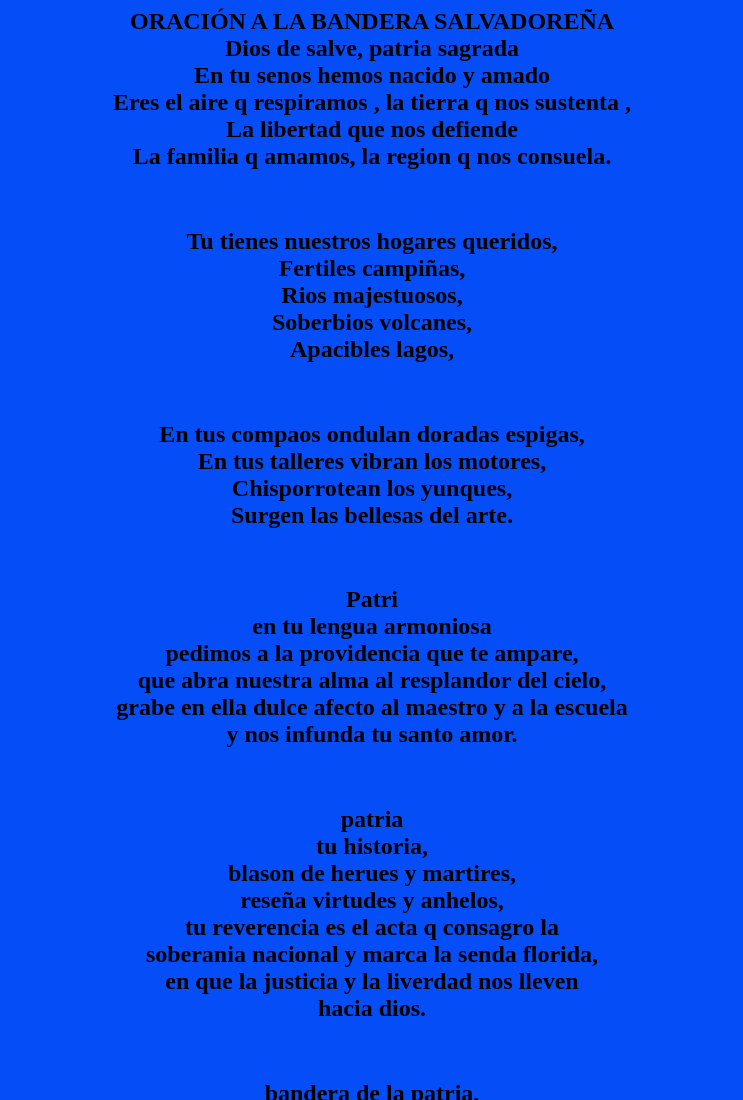
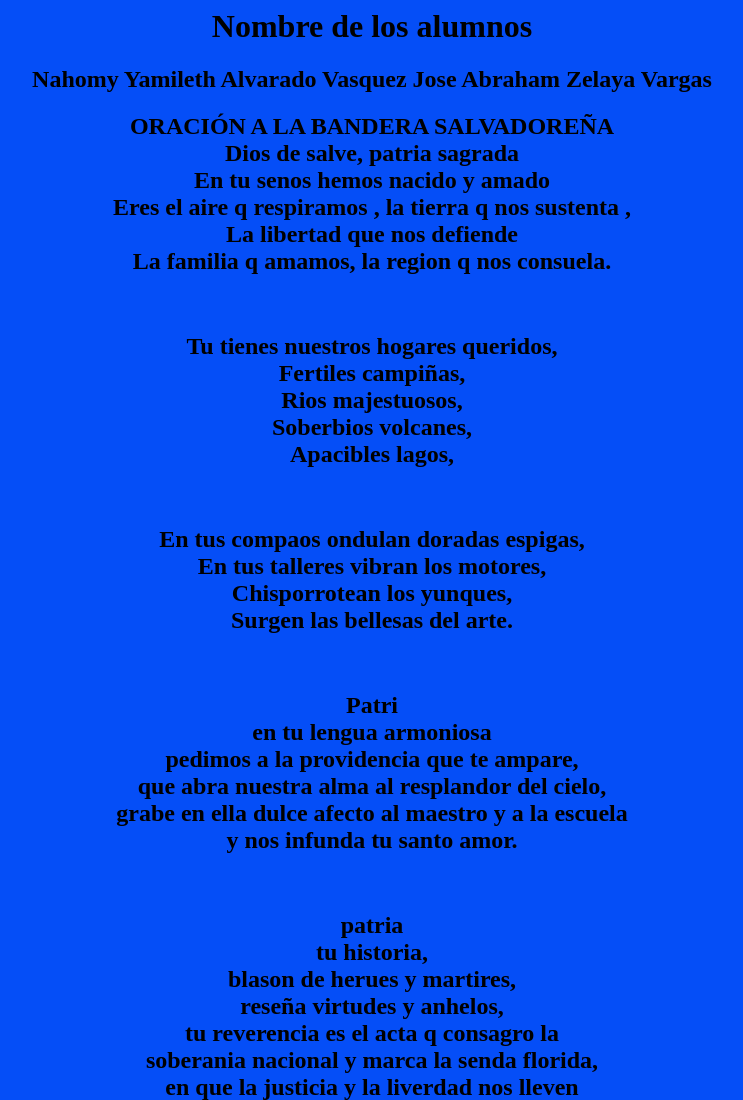
Before and after one commit to yami0404/trabajo_html, a plain HTML site: page index.html in a window 1280 px wide. Shown: the top 1100 px of the page, without its empty margins (268-1011 px from the left). Drawn offline with Linux system fonts and the light colour scheme.

Commit message:
Update index.html

```diff
--- a/index.html
+++ b/index.html
@@ -4,6 +4,11 @@
         </title>
     </head>
     <body bgcolor="#054ef7"> <center>
+
+     <h1>Nombre de los alumnos</h1>
+     <h2>Nahomy Yamileth Alvarado Vasquez
+        Jose Abraham Zelaya Vargas</h2>
+
         <h2>ORACIÓN A LA BANDERA SALVADOREÑA <br>
 
         Dios de salve, patria sagrada <br>
```
